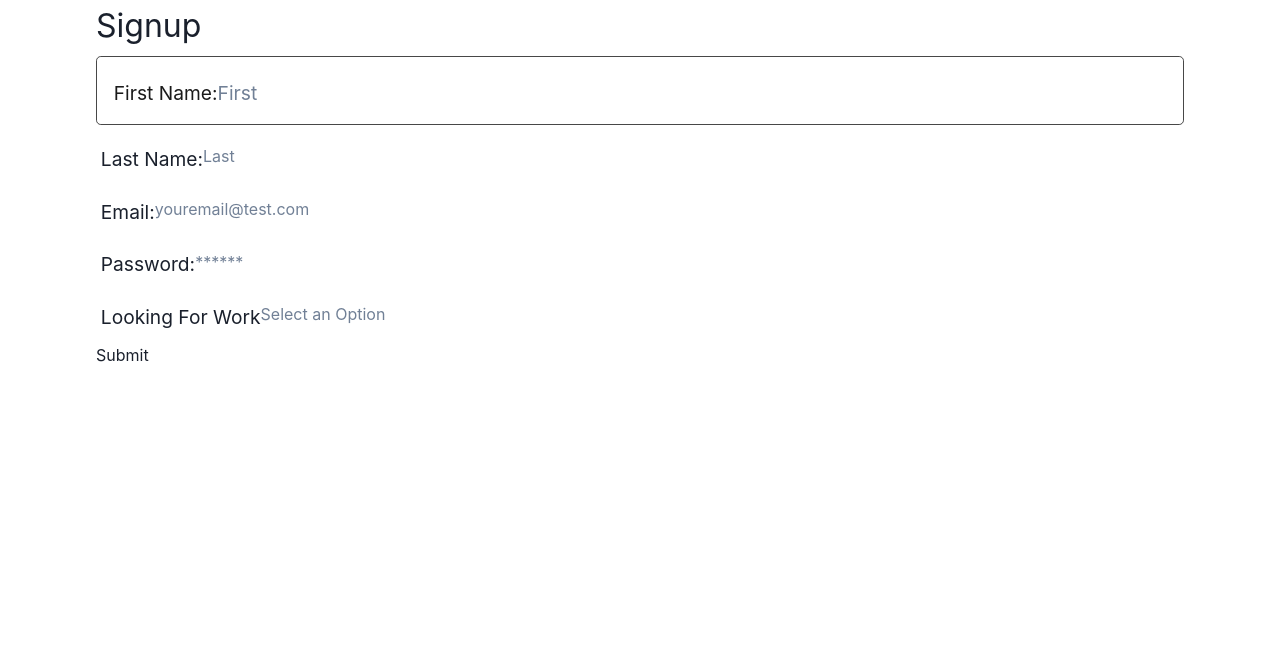
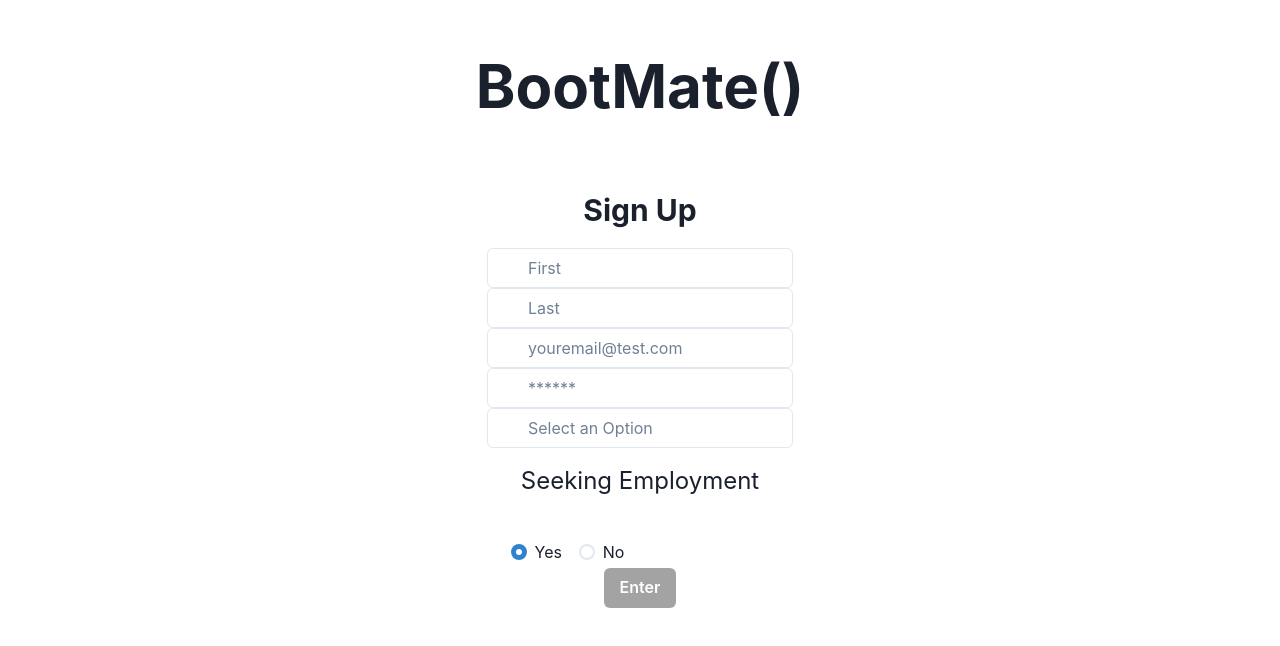
Before and after one commit to BrandBlood97/BootMate, a React (Vite) app in the folder client/: page /signup in a window 1280 px wide. Shown: the top 646 px of the page. Built offline with nearby package versions, Linux system fonts and the light colour scheme.

Commit message:
added styling to login, error, sign up pages

```diff
--- a/client/src/pages/ErrorPage.jsx
+++ b/client/src/pages/ErrorPage.jsx
@@ -1,3 +1,4 @@
+import {Button, ButtonGroup, Container, Heading, Text, Box, } from "@chakra-ui/react";
 import { useRouteError } from 'react-router-dom';
 
 export default function ErrorPage() {
@@ -5,12 +6,19 @@ export default function ErrorPage() {
   console.error(error);
 
   return (
-    <section id="error-page">
-      <h1>Oops!</h1>
-      <p>Sorry, an unexpected error has occurred.</p>
-      <p>
-        <i>{error.statusText || error.message}</i>
-      </p>
-    </section>
-  );
+    <Container maxW='lg'  centerContent>
+    <Heading mt="100px" mb='40px' fontSize='6xl'>BootMate()</Heading>
+    <Text fontSize='1xl'p='15'>An error has occured within the</Text>
+    <Text fontSize='1xl'p='15'>application.</Text>
+    <Text fontSize='1xl'p='15'>Please select the reload button</Text>
+    <Text fontSize='1xl'p='15'>to be routed back to</Text>
+    <Text fontSize='1xl'p='15'>the home page.</Text>
+<Box>
+    <ButtonGroup gap='4'>
+  <Button colorScheme='blackAlpha'>Reload</Button>
+</ButtonGroup>
+</Box>
+
+    </Container>
+)
 }
--- a/client/src/pages/LoginPage.jsx
+++ b/client/src/pages/LoginPage.jsx
@@ -3,7 +3,7 @@ import { useMutation } from '@apollo/client';
 import { LOGIN } from '../utils/mutations';
 import Auth from '../utils/auth';
 import { redirect } from 'react-router-dom';
-
+import { ButtonGroup, Button, Input, InputGroup, InputLeftElement, Stack, Container, Heading, Box, } from "@chakra-ui/react";
 
 function LoginPage(props) {
 
@@ -19,9 +19,9 @@ function LoginPage(props) {
       const token = mutationResponse.data.login.token;
       Auth.login(token);
 
-        if (token) {
-            return redirect('/profile');
-            }
+      if (token) {
+        return redirect('/profile');
+      }
 
     } catch (e) {
       console.log(e);
@@ -37,41 +37,39 @@ function LoginPage(props) {
   };
 
   return (
-    <div className="container my-1">
-
-      <h2>Login</h2>
-      <form onSubmit={handleFormSubmit}>
-        <div>
-          <label htmlFor="email">Email:</label>
-          <input
-            placeholder="Email"
+    <Container maxW='lg'>
+      <Heading mt="50px" mb='20px' fontSize='6xl'>BootMate()</Heading>
+      <Heading mt="50px" mb='20px' fontSize='3xl'>Login</Heading>
+      <Stack spacing={3}>
+        <form onSubmit={handleFormSubmit}>
+        <InputGroup>
+    <InputLeftElement pointerEvents='none'>
+    </InputLeftElement>
+    <Input  placeholder="Email"
             name="email"
             type="email"
             id="email"
-            onChange={handleChange}
-          />
-        </div>
-        <div>
-          <label htmlFor="pwd">Password:</label>
-          <input
-            placeholder="Password"
+            onChange={handleChange}/>
+  </InputGroup>
+  <InputGroup>
+    <InputLeftElement pointerEvents='none'>
+    </InputLeftElement>
+    <Input  placeholder="Password"
             name="password"
             type="password"
             id="pwd"
-            onChange={handleChange}
-          />
-        </div>
-        {error ? (
-          <div>
-            <p>Incorrect Username or Password</p>
-          </div>
-        ) : null}
-        <div>
-          <button type="submit">Submit</button>
-        </div>
-      </form>
-    </div>
-  );
+            onChange={handleChange}/>
+          <Box>
+            <ButtonGroup gap='4'>
+              <Button type="submit" colorScheme='blackAlpha'>Enter</Button>
+            </ButtonGroup>
+          </Box>
+        </InputGroup>
+        </form>
+      </Stack>
+    </Container>
+  )
 }
 
+
 export default LoginPage;
--- a/client/src/pages/SignupPage.jsx
+++ b/client/src/pages/SignupPage.jsx
@@ -3,7 +3,7 @@ import { useMutation } from '@apollo/client';
 import Auth from '../utils/auth';
 import { ADD_STUDENT } from '../utils/mutations';
 // import { redirect } from "react-router-dom";
-
+import { ButtonGroup, Button, Input, InputGroup, InputLeftElement, RadioGroup, Radio, Stack, Container, Heading, Text, Box, } from "@chakra-ui/react";
 
 function SignupPage() {
   const [formState, setFormState] = useState({ email: '', password: '' });
@@ -37,71 +37,82 @@ function SignupPage() {
   };
 
   return (
-    <div className="container my-1">
-
-      <h2>Signup</h2>
-      <form onSubmit={handleFormSubmit}>
-        <div className="form-input">
-          <label htmlFor="firstName">First Name:</label>
-          <input placeholder="First"
+    <Container maxW='lg' centerContent>
+      <Heading mt="50px" mb='20px' fontSize='6xl'>BootMate()</Heading>
+      <Heading mt="50px" mb='20px' fontSize='3xl'>Sign Up</Heading>
+      <Stack spacing={3}>
+        <form onSubmit={handleFormSubmit}>
+        <InputGroup>
+          <InputLeftElement pointerEvents='none'>
+          </InputLeftElement>
+          <Input placeholder="First"
             name="firstName"
             type="firstName"
             id="firstName"
-            onChange={handleChange}
-          />
-        </div>
-
-        <div className="flex-row space-between my-2">
-          <label htmlFor="lastName">Last Name:</label>
-          <input
-            placeholder="Last"
+            onChange={handleChange} />
+        </InputGroup>
+        <InputGroup>
+          <InputLeftElement pointerEvents='none'>
+          </InputLeftElement>
+          <Input placeholder="Last"
             name="lastName"
             type="lastName"
             id="lastName"
-            onChange={handleChange}
-          />
-        </div>
-        <div className="flex-row space-between my-2">
-          <label htmlFor="email">Email:</label>
-          <input
-            placeholder="youremail@test.com"
+            onChange={handleChange} />
+        </InputGroup>
+        <InputGroup>
+          <InputLeftElement pointerEvents='none'>
+          </InputLeftElement>
+          <Input placeholder="youremail@test.com"
             name="email"
             type="email"
             id="email"
-            onChange={handleChange}
-          />
-        </div>
-        <div className="flex-row space-between my-2">
-          <label htmlFor="pwd">Password:</label>
-          <input
-            placeholder="******"
+            onChange={handleChange} />
+        </InputGroup>
+        <InputGroup>
+          <InputLeftElement pointerEvents='none'>
+          </InputLeftElement>
+          <Input placeholder="******"
             name="password"
             type="password"
             id="pwd"
-            onChange={handleChange}
-          />
-        </div>
-        <div className="flex-row space-between my-2">
-          <label htmlFor="pwd">Looking For Work</label>
-          <input
-            placeholder="Select an Option"
+            onChange={handleChange} />
+        </InputGroup>
+        <InputGroup>
+          <InputLeftElement pointerEvents='none'>
+          </InputLeftElement>
+          <Input placeholder="Select an Option"
             name="openEmploy"
             type="list"
             list="options"
             id="work"
-            onChange={handleChange}
-          />
-        </div>
-        <div className="flex-row flex-end">
-          <button type="submit">Submit</button>
-        </div>
+            onChange={handleChange} />
+        </InputGroup>
+      <Container maxW='lg' centerContent>
+        <Box>
+          <Text fontSize='2xl' p='15'>Seeking Employment</Text>
+          <RadioGroup defaultValue='1'>
+            <Stack spacing={3} direction='row'>
+              <Radio value='1'>Yes</Radio>
+              <Radio value='2'>No</Radio>
+            </Stack>
+          </RadioGroup>
+        </Box>
+        <Box>
+          <ButtonGroup gap='4'>
+            <Button colorScheme='blackAlpha'>Enter</Button>
+          </ButtonGroup>
+        </Box>
+
+
+      </Container>
       </form>
-      <datalist id="options">
-        <option value="Yes"></option>
-        <option value="No"></option>
-        </datalist>
-    </div>
-  );
+      </Stack>
+
+    </Container>
+
+  )
 }
 
+
 export default SignupPage;
--- a/package.json
+++ b/package.json
@@ -19,6 +19,7 @@
     "@chakra-ui/react": "^2.8.2",
     "@emotion/react": "^11.11.4",
     "@emotion/styled": "^11.11.5",
+    "chakra": "^0.0.3",
     "framer-motion": "^11.0.24"
   }
 }
```
Also changed, not shown: 1 other file (tests, documents, lock files or other folders).
